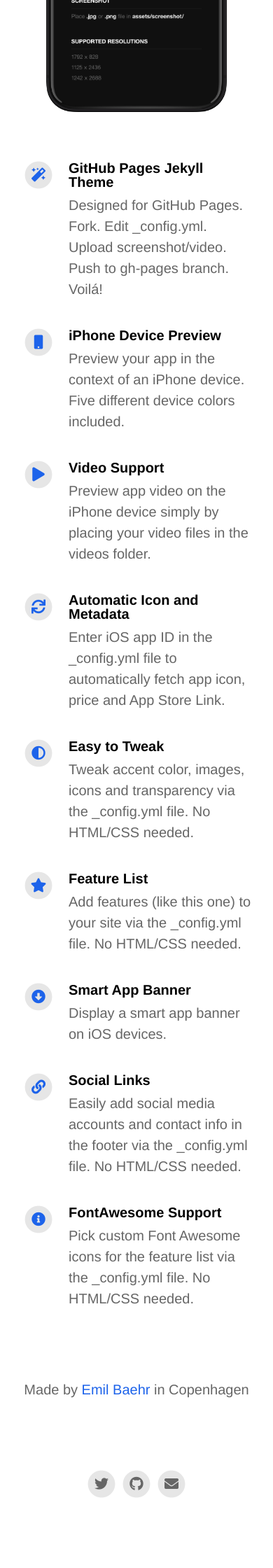
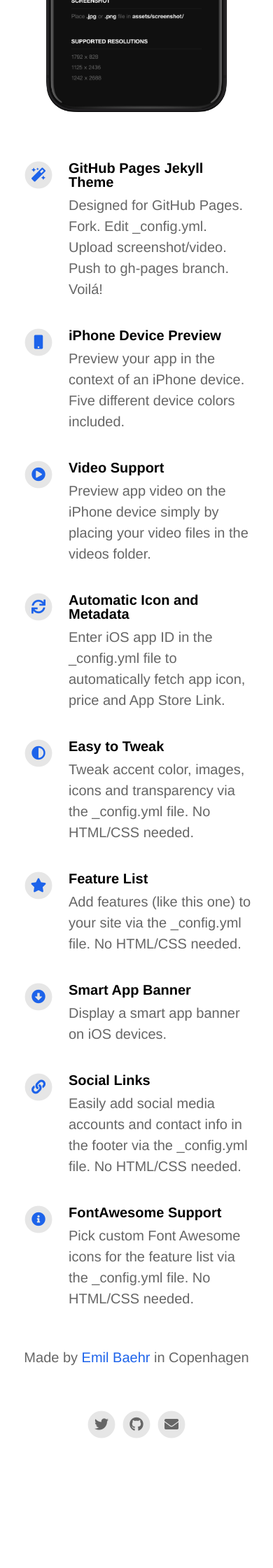
Before and after one commit to thehale/BinaryClock, a Jekyll site: the page built from docs/index.html, in a window 390 px wide. Shown: the part 1008-3248 px from the top of the page at 70% size. Built offline with Jekyll 4.4.1, drawn with Linux system fonts in a browser that asks for light colours; nearby versions of some CDN libraries; after the commit the page ends 3133 px from its top, so only the background shows below that.

Commit message:
Updates to readme.md

```diff
--- a/docs/_config.yml
+++ b/docs/_config.yml
@@ -46,7 +46,7 @@
 
   - title                                 : Video Support
     description                           : Preview app video on the iPhone device simply by placing your video files in the videos folder.
-    fontawesome_icon_name                 : play
+    fontawesome_icon_name                 : play-circle
 
   - title                                 : Automatic Icon and Metadata
     description                           : Enter iOS app ID in the _config.yml file to automatically fetch app icon, price and App Store Link.
--- a/docs/_includes/head.html
+++ b/docs/_includes/head.html
@@ -7,7 +7,6 @@
 	<title>{{ site.app_name }}</title>
 	<meta name="description" content="{{ site.app_description }}">
 
-	<!-- Favicon -->
 	<link rel="shortcut icon" href="{{ site.app_icon }}">
 
 	<!-- Smart App Banner -->
--- a/docs/_sass/layout.scss
+++ b/docs/_sass/layout.scss
@@ -454,6 +454,25 @@
 	display: flex;
 }
 
+@media only screen and (max-width: 992px) {
+
+	.footerText {
+		color: $footer-text-color;
+		display: block;
+		line-height: 1.5;
+		width: 100%;
+		text-align: center;
+		padding-top: 54px;
+		padding-bottom: 61px;
+	}
+
+	.footerIcons {
+		padding-bottom: 70px;
+		display: flex;
+	}
+
+}
+
 .hidden {
 	display: none;
 }
```
Also changed, not shown: docs/README.md.
